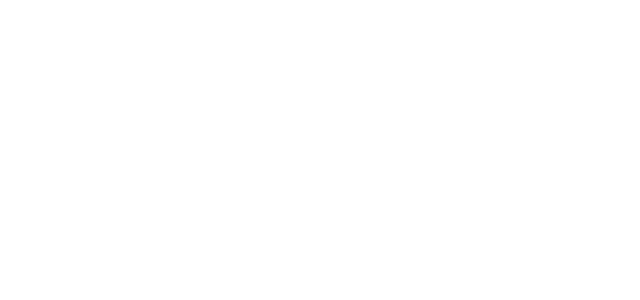
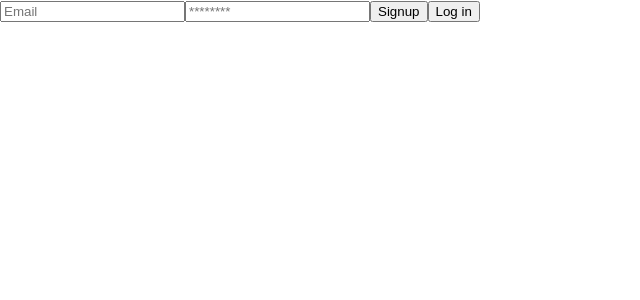
Before and after one commit to ChrisBarberRiley/Airtable-API-Playground-POC, a React (Create React App) app in the folder client/: page /signup in a window 1280 px wide. Shown: the top 300 px of the page, without its empty margins (0-640 px from the left). Built offline with nearby package versions, Linux system fonts and the light colour scheme; no server answers.

Commit message:
Setup Firebase authentication

```diff
--- a/client/src/App.js
+++ b/client/src/App.js
@@ -1,15 +1,21 @@
-import { BrowserRouter as Router, Route } from 'react-router-dom';
+import { BrowserRouter as Router, Switch, Route } from 'react-router-dom';
 import './App.css';
-import Login from './components/auth/Login';
+import PrivateRoute from './components/auth/PrivateRoute';
+import UserForm from './components/auth/UserForm';
 import Main from './components/main';
-
+import { AuthProvider } from './context/AuthContext';
 // const [user] = useAuthState(auth);
 
 function App() {
   return (
     <Router>
-      <Route path='/login' component={Login} exact={true} />
-      <Route path='/' component={Main} exact={true} />
+      <AuthProvider>
+        <Switch>
+          <PrivateRoute path='/' component={Main} exact={true} />
+          <Route path='/signup' component={UserForm} exact={true} />
+          <Route path='/login' component={UserForm} exact={true} />
+        </Switch>
+      </AuthProvider>
     </Router>
   );
 }
--- /dev/null
+++ b/client/src/components/Header.js
@@ -0,0 +1,9 @@
+import { useAuth } from '../context/AuthContext';
+
+const Header = () => {
+  const { logout } = useAuth();
+
+  return <button onClick={logout}>Logout</button>;
+};
+
+export default Header;
--- a/client/src/components/auth/Login.js
+++ /dev/null
@@ -1,67 +0,0 @@
-import { useEffect, useState } from 'react';
-import fire from '../../firebase';
-
-const Login = () => {
-  const [user, setUser] = useState('');
-  const [email, setEmail] = useState('');
-  const [password, setPassword] = useState('');
-
-  const handleLogin = () => {
-    fire
-      .auth()
-      .signInWithEmailAndPassword(email, password)
-      .catch((err) => console.log(err));
-  };
-
-  const handleSignup = () => {
-    fire
-      .auth()
-      .createUserWithEmailAndPassword(email, password)
-      .catch((err) => console.log(err));
-  };
-
-  const handleLogout = () => {
-    fire.auth().signOut();
-  };
-
-  const authListener = () => {
-    fire.auth().onAuthStateChanged((user) => {
-      if (user) {
-        setUser(user);
-      } else {
-        setUser('');
-      }
-    });
-  };
-
-  useEffect(() => {
-    authListener();
-  }, []);
-
-  return (
-    <div>
-      {!user ? (
-        <>
-          <input
-            type='text'
-            placeholder='Email'
-            value={email}
-            onChange={(e) => setEmail(e.target.value)}
-          />
-          <input
-            type='password'
-            placeholder='********'
-            value={password}
-            onChange={(e) => setPassword(e.target.value)}
-          />
-          <button onClick={handleSignup}>Signup</button>
-          <button onClick={handleLogin}>Log in</button>
-        </>
-      ) : (
-        <h1>Welcome {user.email}</h1>
-      )}
-    </div>
-  );
-};
-
-export default Login;
--- /dev/null
+++ b/client/src/components/auth/PrivateRoute.js
@@ -0,0 +1,19 @@
+import { Redirect, Route } from 'react-router-dom';
+import { useAuth } from '../../context/AuthContext';
+
+export default function PrivateRoute({ component: Component, ...rest }) {
+  const { currentUser } = useAuth();
+
+  return (
+    <Route
+      {...rest}
+      render={(props) => {
+        return currentUser ? (
+          <Component {...props} />
+        ) : (
+          <Redirect to='/login' />
+        );
+      }}
+    ></Route>
+  );
+}
--- /dev/null
+++ b/client/src/components/auth/UserForm.js
@@ -0,0 +1,57 @@
+import { useState } from 'react';
+import { useAuth } from '../../context/AuthContext';
+
+const UserForm = () => {
+  const [email, setEmail] = useState('');
+  const [password, setPassword] = useState('');
+  const [error, setError] = useState('');
+  const [loading, setLoading] = useState('');
+  const { signup, login } = useAuth();
+
+  const handleSignup = async (e) => {
+    e.preventDefault();
+    try {
+      setError('');
+      setLoading(true);
+      await signup(email, password);
+    } catch (err) {
+      setError('Failed to create an account');
+    }
+    setLoading(false);
+  };
+
+  const handleLogin = async (e) => {
+    e.preventDefault();
+    try {
+      await login(email, password);
+    } catch (err) {}
+  };
+
+  return (
+    <div>
+      {error && <h1>{error}</h1>}
+      <form>
+        <input
+          type='text'
+          placeholder='Email'
+          value={email}
+          onChange={(e) => setEmail(e.target.value)}
+        />
+        <input
+          type='password'
+          placeholder='********'
+          value={password}
+          onChange={(e) => setPassword(e.target.value)}
+        />
+        <button disabled={loading} onClick={handleSignup}>
+          Signup
+        </button>
+        <button disabled={loading} onClick={handleLogin}>
+          Log in
+        </button>
+      </form>
+    </div>
+  );
+};
+
+export default UserForm;
--- a/client/src/components/main.js
+++ b/client/src/components/main.js
@@ -1,9 +1,13 @@
 import axios from 'axios';
 import { useEffect, useState } from 'react';
 import Data from './data';
+import Header from './Header';
+import { useAuth } from '../context/AuthContext';
 
 function Main() {
   const [userData, setUserData] = useState(null);
+
+  const { currentUser } = useAuth();
 
   useEffect(() => {
     getData();
@@ -19,15 +23,19 @@
   };
 
   return (
-    <div className='wrapper' onClick={getData}>
-      <div className='container'>
-        <h1>Our AirTable Data</h1>
+    <>
+      <Header />
+      <div className='wrapper'>
+        <div className='container'>
+          <h1>Our AirTable Data</h1>
+          <h2>Logged in as: {currentUser.email}</h2>
 
-        <div className='content'>
-          {userData ? <Data records={userData} /> : '<h1>Loading</h1>'}
+          <div className='content'>
+            {userData ? <Data records={userData} /> : '<h1>Loading</h1>'}
+          </div>
         </div>
       </div>
-    </div>
+    </>
   );
 }
 
--- /dev/null
+++ b/client/src/context/AuthContext.js
@@ -0,0 +1,47 @@
+import { createContext, useContext, useState, useEffect } from 'react';
+import { auth } from '../firebase';
+
+const AuthContext = createContext();
+
+export function useAuth() {
+  return useContext(AuthContext);
+}
+
+export function AuthProvider({ children }) {
+  const [currentUser, setCurrentUser] = useState(null);
+  const [loading, setLoading] = useState(true);
+
+  function login(email, password) {
+    return auth.signInWithEmailAndPassword(email, password);
+  }
+
+  function signup(email, password) {
+    return auth.createUserWithEmailAndPassword(email, password);
+  }
+
+  function logout() {
+    auth.signOut();
+  }
+
+  useEffect(() => {
+    const unsubscribe = auth.onAuthStateChanged((user) => {
+      setCurrentUser(user);
+      setLoading(false);
+    });
+
+    return unsubscribe;
+  }, []);
+
+  const value = {
+    currentUser,
+    signup,
+    login,
+    logout,
+  };
+
+  return (
+    <AuthContext.Provider value={value}>
+      {!loading && children}
+    </AuthContext.Provider>
+  );
+}
--- a/client/src/firebase.js
+++ b/client/src/firebase.js
@@ -12,4 +12,5 @@
 // Initialize Firebase
 const fire = firebase.initializeApp(config);
 
+export const auth = fire.auth()
 export default fire;
```
